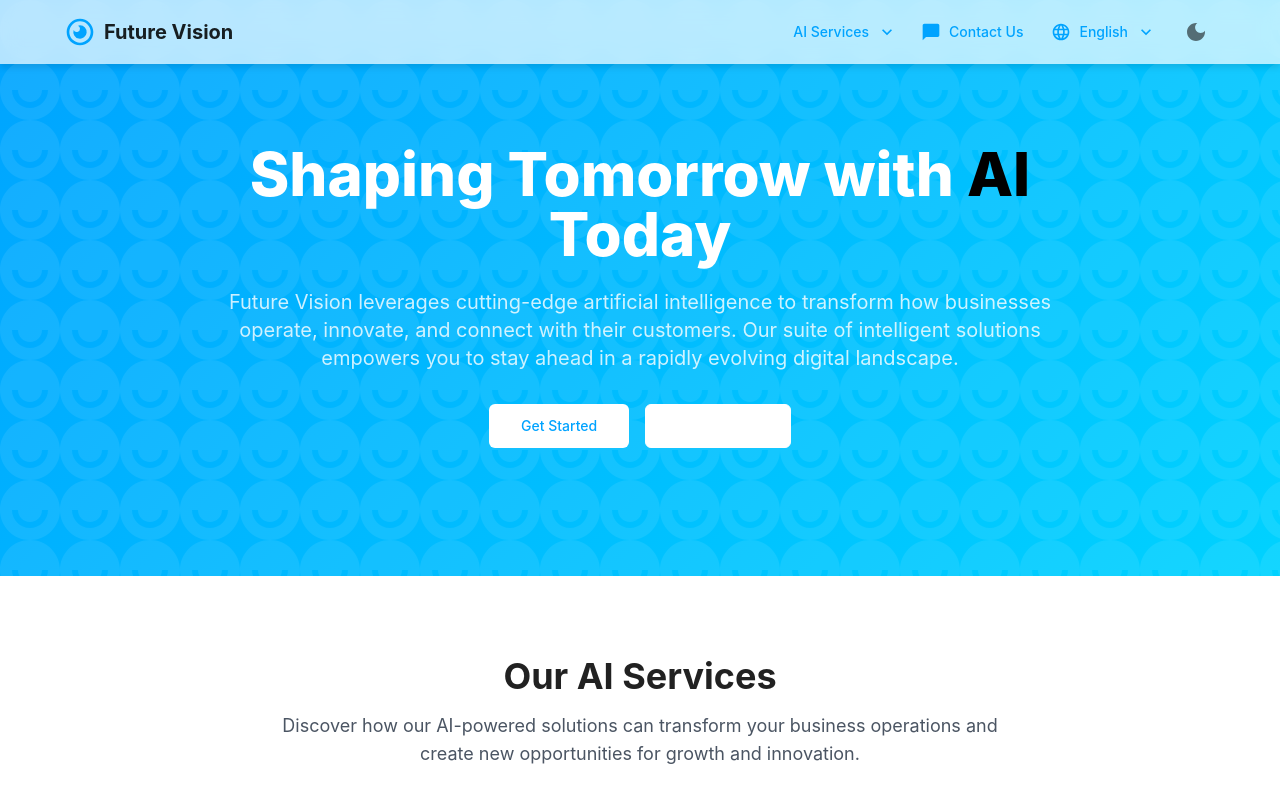
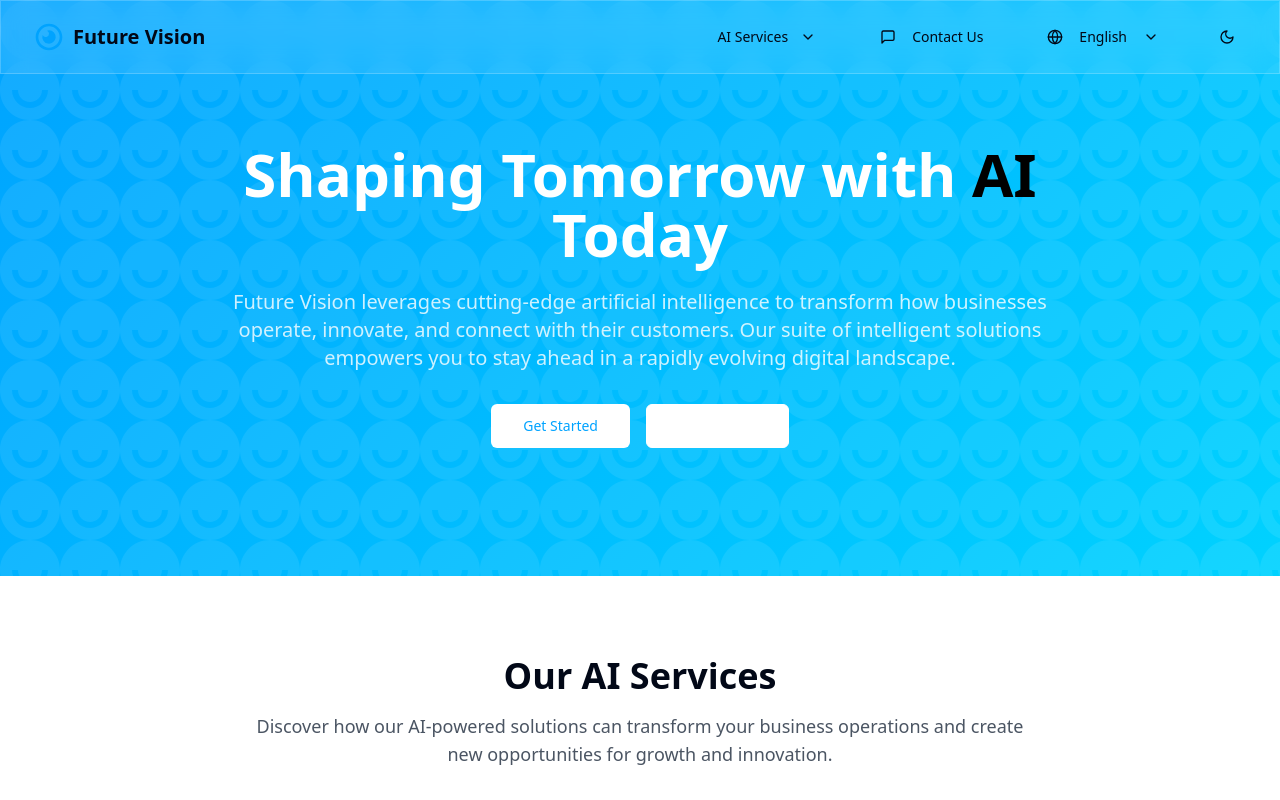
Before and after one commit to nmhungworks/acrylic-future-glide, a React (Vite) app: page / in a window 1280 px wide. Shown: the top 800 px of the page. Built offline with nearby package versions, Linux system fonts and the light colour scheme.

Commit message:
Reverted to edit edt-4a10724e-5bb9-4c9e-be96-e8d49da4178d: "Refactor: Update SVG icon
Update the SVG icon to the specified design."

```diff
--- a/package.json
+++ b/package.json
@@ -11,10 +11,7 @@
     "preview": "vite preview"
   },
   "dependencies": {
-    "@emotion/styled": "^11.14.0",
     "@hookform/resolvers": "^3.9.0",
-    "@mui/icons-material": "^7.0.2",
-    "@mui/material": "^7.0.2",
     "@radix-ui/react-accordion": "^1.2.0",
     "@radix-ui/react-alert-dialog": "^1.1.1",
     "@radix-ui/react-aspect-ratio": "^1.1.0",
--- a/src/App.tsx
+++ b/src/App.tsx
@@ -1,13 +1,31 @@
 
-import { MaterialThemeProvider } from './components/MaterialThemeProvider';
-import Index from './pages/Index';
+import { Toaster } from "@/components/ui/toaster";
+import { Toaster as Sonner } from "@/components/ui/sonner";
+import { TooltipProvider } from "@/components/ui/tooltip";
+import { QueryClient, QueryClientProvider } from "@tanstack/react-query";
+import { BrowserRouter, Routes, Route } from "react-router-dom";
+import { ThemeProvider } from "./components/ThemeProvider";
+import Index from "./pages/Index";
+import NotFound from "./pages/NotFound";
 
-function App() {
-  return (
-    <MaterialThemeProvider>
-      <Index />
-    </MaterialThemeProvider>
-  );
-}
+const queryClient = new QueryClient();
+
+const App = () => (
+  <QueryClientProvider client={queryClient}>
+    <ThemeProvider defaultTheme="light">
+      <TooltipProvider>
+        <Toaster />
+        <Sonner />
+        <BrowserRouter>
+          <Routes>
+            <Route path="/" element={<Index />} />
+            {/* ADD ALL CUSTOM ROUTES ABOVE THE CATCH-ALL "*" ROUTE */}
+            <Route path="*" element={<NotFound />} />
+          </Routes>
+        </BrowserRouter>
+      </TooltipProvider>
+    </ThemeProvider>
+  </QueryClientProvider>
+);
 
 export default App;
--- a/src/components/Header.tsx
+++ b/src/components/Header.tsx
@@ -2,32 +2,22 @@
 import { useState } from "react";
 import { useTheme } from "./ThemeProvider";
 import {
-  Menu as MenuIcon,
-  Close as CloseIcon,
-  ChatBubble as ChatBubbleIcon,
-  Language as LanguageIcon,
-  DarkMode as DarkModeIcon,
-  LightMode as LightModeIcon,
-  KeyboardArrowDown
-} from "@mui/icons-material";
+  Circle,
+  Menu,
+  X,
+  MessageSquare,
+  Globe,
+  Moon,
+  Sun,
+  ChevronDown
+} from "lucide-react";
+import { Button } from "@/components/ui/button";
 import {
-  AppBar,
-  Toolbar,
-  Typography,
-  Button,
-  IconButton,
-  Menu,
-  MenuItem,
-  Container,
-  Box,
-  Drawer,
-  List,
-  ListItem,
-  ListItemButton,
-  ListItemIcon,
-  ListItemText,
-  Divider
-} from "@mui/material";
+  DropdownMenu,
+  DropdownMenuContent,
+  DropdownMenuItem,
+  DropdownMenuTrigger
+} from "@/components/ui/dropdown-menu";
 
 const services = [
   { name: "AI Text Generation", href: "#text-generation" },
@@ -51,190 +41,165 @@ const Header = () => {
   const [mobileMenuOpen, setMobileMenuOpen] = useState(false);
   const [currentLanguage, setCurrentLanguage] = useState("English");
 
-  // State for dropdown menus
-  const [servicesAnchorEl, setServicesAnchorEl] = useState<null | HTMLElement>(null);
-  const [languageAnchorEl, setLanguageAnchorEl] = useState<null | HTMLElement>(null);
-
   const toggleTheme = () => {
     setTheme(theme === "dark" ? "light" : "dark");
   };
 
-  const handleServicesClick = (event: React.MouseEvent<HTMLElement>) => {
-    setServicesAnchorEl(event.currentTarget);
-  };
-
-  const handleServicesClose = () => {
-    setServicesAnchorEl(null);
-  };
-
-  const handleLanguageClick = (event: React.MouseEvent<HTMLElement>) => {
-    setLanguageAnchorEl(event.currentTarget);
-  };
-
-  const handleLanguageClose = () => {
-    setLanguageAnchorEl(null);
-  };
-
-  const handleLanguageSelect = (language: string) => {
-    setCurrentLanguage(language);
-    handleLanguageClose();
-  };
-
   return (
-    <AppBar position="fixed" elevation={0} sx={{ backdropFilter: 'blur(10px)', backgroundColor: 'rgba(255, 255, 255, 0.7)', boxShadow: '0 4px 6px rgba(0, 0, 0, 0.1)' }}>
-      <Container>
-        <Toolbar disableGutters>
+    <header className="fixed w-full z-50 glass-effect">
+      <div className="container mx-auto px-4 sm:px-6 lg:px-8">
+        <div className="flex items-center justify-between py-4">
           {/* Logo */}
-          <Box sx={{ display: 'flex', alignItems: 'center', mr: 2 }}>
-            <svg xmlns="http://www.w3.org/2000/svg" width="24" height="24" viewBox="0 0 24 24" style={{ width: '32px', height: '32px', marginRight: '8px' }}>
+          <div className="flex items-center space-x-2">
+            <svg xmlns="http://www.w3.org/2000/svg" width="24" height="24" viewBox="0 0 24 24" className="h-8 w-8 text-futureBlue">
               <path fill="#00a3ff" d="M12 2c5.523 0 10 4.477 10 10s-4.477 10-10 10S2 17.523 2 12S6.477 2 12 2m0 2a8 8 0 1 0 0 16a8 8 0 0 0 0-16m0 3a5 5 0 1 1-4.78 3.527A2.499 2.499 0 0 0 12 9.5a2.5 2.5 0 0 0-1.473-2.28A5 5 0 0 1 12 7"/>
             </svg>
-            <Typography variant="h6" component="div" sx={{ fontWeight: 'bold' }}>
-              Future Vision
-            </Typography>
-          </Box>
+            <span className="font-bold text-xl">Future Vision</span>
+          </div>
 
           {/* Desktop Navigation */}
-          <Box sx={{ flexGrow: 1, display: { xs: 'none', md: 'flex' }, justifyContent: 'flex-end', gap: 2 }}>
-            {/* Services Dropdown */}
-            <Button
-              onClick={handleServicesClick}
-              endIcon={<KeyboardArrowDown />}
-            >
-              AI Services
+          <nav className="hidden md:flex items-center space-x-8">
+            {/* AI Services Dropdown */}
+            <DropdownMenu>
+              <DropdownMenuTrigger asChild>
+                <Button variant="ghost" className="flex items-center space-x-1">
+                  <span>AI Services</span>
+                  <ChevronDown className="h-4 w-4" />
                 </Button>
-            <Menu
-              anchorEl={servicesAnchorEl}
-              open={Boolean(servicesAnchorEl)}
-              onClose={handleServicesClose}
-            >
+              </DropdownMenuTrigger>
+              <DropdownMenuContent align="end" className="w-56">
                 {services.map((service) => (
-                <MenuItem key={service.name} onClick={handleServicesClose} component="a" href={service.href}>
+                  <DropdownMenuItem key={service.name} asChild>
+                    <a href={service.href} className="w-full cursor-pointer">
                       {service.name}
-                </MenuItem>
+                    </a>
+                  </DropdownMenuItem>
                 ))}
-            </Menu>
+              </DropdownMenuContent>
+            </DropdownMenu>
 
             {/* Contact Us */}
-            <Button startIcon={<ChatBubbleIcon />}>
-              Contact Us
+            <Button variant="ghost" className="flex items-center space-x-2">
+              <MessageSquare className="h-4 w-4" />
+              <span>Contact Us</span>
             </Button>
 
             {/* Language Selector */}
-            <Button
-              startIcon={<LanguageIcon />}
-              endIcon={<KeyboardArrowDown />}
-              onClick={handleLanguageClick}
-            >
-              {currentLanguage}
+            <DropdownMenu>
+              <DropdownMenuTrigger asChild>
+                <Button variant="ghost" className="flex items-center space-x-2">
+                  <Globe className="h-4 w-4" />
+                  <span>{currentLanguage}</span>
+                  <ChevronDown className="h-4 w-4" />
                 </Button>
-            <Menu
-              anchorEl={languageAnchorEl}
-              open={Boolean(languageAnchorEl)}
-              onClose={handleLanguageClose}
-            >
+              </DropdownMenuTrigger>
+              <DropdownMenuContent align="end">
                 {languages.map((language) => (
-                <MenuItem
+                  <DropdownMenuItem
                     key={language.code}
-                  onClick={() => handleLanguageSelect(language.name)}
+                    onClick={() => setCurrentLanguage(language.name)}
                   >
                     {language.name}
-                </MenuItem>
+                  </DropdownMenuItem>
                 ))}
-            </Menu>
+              </DropdownMenuContent>
+            </DropdownMenu>
 
             {/* Theme Toggle */}
-            <IconButton onClick={toggleTheme}>
-              {theme === "dark" ? <LightModeIcon /> : <DarkModeIcon />}
-            </IconButton>
-          </Box>
+            <Button variant="ghost" onClick={toggleTheme} size="icon">
+              {theme === "dark" ? (
+                <Sun className="h-5 w-5" />
+              ) : (
+                <Moon className="h-5 w-5" />
+              )}
+            </Button>
+          </nav>
 
           {/* Mobile Menu Button */}
-          <Box sx={{ display: { xs: 'flex', md: 'none' } }}>
-            <IconButton
-              size="large"
-              edge="end"
+          <Button
+            variant="ghost"
+            size="icon"
+            className="md:hidden"
             onClick={() => setMobileMenuOpen(!mobileMenuOpen)}
           >
-              {mobileMenuOpen ? <CloseIcon /> : <MenuIcon />}
-            </IconButton>
-          </Box>
-        </Toolbar>
-      </Container>
+            {mobileMenuOpen ? (
+              <X className="h-6 w-6" />
+            ) : (
+              <Menu className="h-6 w-6" />
+            )}
+          </Button>
+        </div>
+      </div>
 
-      {/* Mobile Menu Drawer */}
-      <Drawer
-        anchor="top"
-        open={mobileMenuOpen && window.innerWidth < 768}
-        onClose={() => setMobileMenuOpen(false)}
-        sx={{
-          '& .MuiDrawer-paper': {
-            boxSizing: 'border-box',
-            mt: '64px',
-            backdropFilter: 'blur(10px)',
-            backgroundColor: 'rgba(255, 255, 255, 0.9)'
-          },
-        }}
-      >
-        <Box sx={{ p: 2 }}>
-          <Typography variant="subtitle1" sx={{ fontWeight: 'bold', mb: 1 }}>
-            AI Services
-          </Typography>
-          <List>
+      {/* Mobile Menu */}
+      {mobileMenuOpen && (
+        <div className="glass-effect md:hidden py-4">
+          <div className="container mx-auto px-4 space-y-4">
+            {/* Mobile AI Services */}
+            <div className="space-y-2">
+              <p className="font-medium">AI Services</p>
+              <div className="space-y-1 pl-4">
                 {services.map((service) => (
-              <ListItem key={service.name} disablePadding>
-                <ListItemButton
-                  component="a"
+                  <a
+                    key={service.name}
                     href={service.href}
+                    className="block py-1"
                     onClick={() => setMobileMenuOpen(false)}
                   >
-                  <ListItemText primary={service.name} />
-                </ListItemButton>
-              </ListItem>
+                    {service.name}
+                  </a>
                 ))}
-          </List>
+              </div>
+            </div>
 
-          <Divider sx={{ my: 2 }} />
-
-          <Button
-            fullWidth
-            startIcon={<ChatBubbleIcon />}
-            sx={{ justifyContent: 'flex-start', mb: 2 }}
-          >
-            Contact Us
+            {/* Mobile Contact Us */}
+            <Button variant="ghost" className="flex items-center space-x-2 w-full justify-start">
+              <MessageSquare className="h-4 w-4" />
+              <span>Contact Us</span>
             </Button>
 
-          <Typography variant="subtitle1" sx={{ fontWeight: 'bold', mb: 1 }}>
-            Language
-          </Typography>
-          <List>
+            {/* Mobile Language Selector */}
+            <div className="space-y-2">
+              <p className="font-medium">Language</p>
+              <div className="space-y-1 pl-4">
                 {languages.map((language) => (
-              <ListItem key={language.code} disablePadding>
-                <ListItemButton
+                  <Button
+                    key={language.code}
+                    variant="ghost"
+                    className="block w-full justify-start"
                     onClick={() => {
                       setCurrentLanguage(language.name);
                       setMobileMenuOpen(false);
                     }}
                   >
-                  <ListItemText primary={language.name} />
-                </ListItemButton>
-              </ListItem>
+                    {language.name}
+                  </Button>
                 ))}
-          </List>
+              </div>
+            </div>
 
-          <Divider sx={{ my: 2 }} />
-
+            {/* Mobile Theme Toggle */}
             <Button
-            fullWidth
-            startIcon={theme === "dark" ? <LightModeIcon /> : <DarkModeIcon />}
+              variant="ghost"
               onClick={toggleTheme}
-            sx={{ justifyContent: 'flex-start' }}
+              className="flex items-center space-x-2 w-full justify-start"
             >
-            {theme === "dark" ? "Light Mode" : "Dark Mode"}
+              {theme === "dark" ? (
+                <>
+                  <Sun className="h-4 w-4" />
+                  <span>Light Mode</span>
+                </>
+              ) : (
+                <>
+                  <Moon className="h-4 w-4" />
+                  <span>Dark Mode</span>
+                </>
+              )}
             </Button>
-        </Box>
-      </Drawer>
-    </AppBar>
+          </div>
+        </div>
+      )}
+    </header>
   );
 };
 
--- a/src/components/MaterialThemeProvider.tsx
+++ /dev/null
@@ -1,94 +0,0 @@
-
-import { ReactNode, useState, createContext, useContext, useMemo, useEffect } from "react";
-import { ThemeProvider, createTheme } from "@mui/material/styles";
-import CssBaseline from "@mui/material/CssBaseline";
-
-type ThemeMode = "light" | "dark";
-
-interface ThemeContextType {
-  theme: ThemeMode;
-  setTheme: (theme: ThemeMode) => void;
-}
-
-const ThemeContext = createContext<ThemeContextType>({
-  theme: "light",
-  setTheme: () => {},
-});
-
-export const useTheme = () => useContext(ThemeContext);
-
-interface MaterialThemeProviderProps {
-  children: ReactNode;
-}
-
-export const MaterialThemeProvider = ({ children }: MaterialThemeProviderProps) => {
-  const [mode, setMode] = useState<ThemeMode>("light");
-
-  useEffect(() => {
-    // Initialize theme from localStorage if available
-    const savedTheme = localStorage.getItem("theme") as ThemeMode;
-    if (savedTheme) {
-      setMode(savedTheme);
-    } else if (window.matchMedia && window.matchMedia("(prefers-color-scheme: dark)").matches) {
-      setMode("dark");
-    }
-  }, []);
-
-  const themeContext = useMemo(
-    () => ({
-      theme: mode,
-      setTheme: (newMode: ThemeMode) => {
-        setMode(newMode);
-        localStorage.setItem("theme", newMode);
-      },
-    }),
-    [mode]
-  );
-
-  const theme = useMemo(
-    () =>
-      createTheme({
-        palette: {
-          mode,
-          primary: {
-            main: "#00a3ff", // futureBlue
-          },
-          secondary: {
-            main: "#6c757d",
-          },
-        },
-        typography: {
-          fontFamily: '"Inter", "Roboto", "Helvetica", "Arial", sans-serif',
-        },
-        components: {
-          MuiButton: {
-            styleOverrides: {
-              root: {
-                textTransform: "none",
-                borderRadius: 8,
-              },
-            },
-          },
-          MuiAppBar: {
-            styleOverrides: {
-              root: {
-                boxShadow: mode === "dark"
-                  ? "0 4px 6px rgba(0, 0, 0, 0.3)"
-                  : "0 2px 4px rgba(0, 0, 0, 0.1)",
-              },
-            },
-          },
-        },
-      }),
-    [mode]
-  );
-
-  return (
-    <ThemeContext.Provider value={themeContext}>
-      <ThemeProvider theme={theme}>
-        <CssBaseline />
-        {children}
-      </ThemeProvider>
-    </ThemeContext.Provider>
-  );
-};
```
Also changed, not shown: 1 other file (tests, documents, lock files or other folders). Lines whose indentation alone changed are shown as unchanged.
